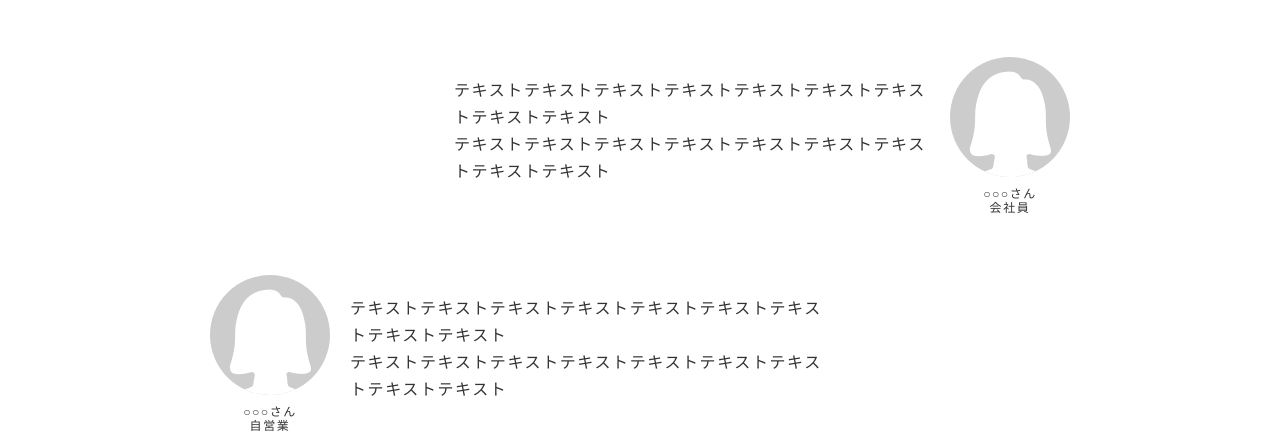
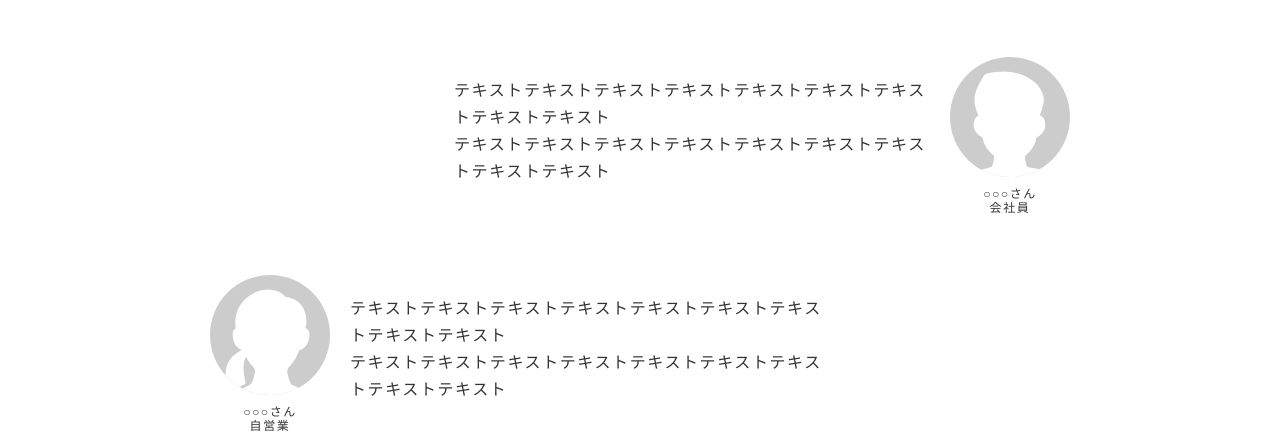
Before and after one commit to takayaaa/BBB, a plain HTML site: page index.html in a window 1280 px wide. Shown: the part 2033-2478 px from the top of the page. Drawn offline with nearby package versions, Linux system fonts and the light colour scheme.

Commit message:
Update index.html

```diff
--- a/index.html
+++ b/index.html
@@ -98,7 +98,7 @@
                     </div>
                     <div class="voice_item wow animate__animated animate__zoomIn">
                         <div class="voice_student">
-                            <img class="student" src="/img/icon-student1.png" alt="">
+                            <img class="student" src="/img/icon-student2.png" alt="">
                             <p class="name">○○○さん<br>会社員</p>
                         </div>
                         <p class="voice_text">
@@ -110,7 +110,7 @@
                     </div>
                     <div class="voice_item wow animate__animated animate__zoomIn">
                         <div class="voice_student">
-                            <img class="student" src="/img/icon-student1.png" alt="">
+                            <img class="student" src="/img/icon-student3.png" alt="">
                             <p class="name">○○○さん<br>自営業</p>
                         </div>
                         <p class="voice_text">
```
